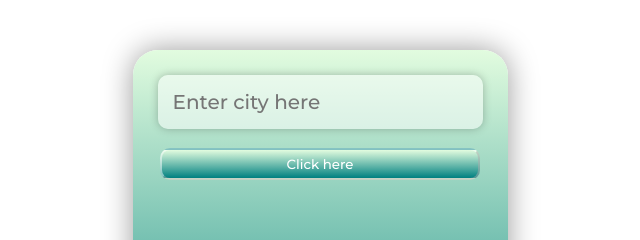
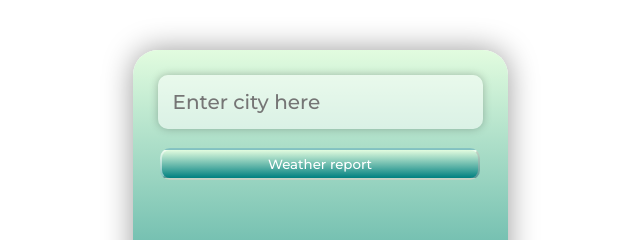
Before and after one commit to rocknrome/Weather-API, a plain HTML site: page index.html in a window 1280 px wide. Shown: the top 240 px of the page, 320-960 px from the left. Drawn offline with nearby package versions, Linux system fonts and the light colour scheme.

Commit message:
Update index.html
Updated Click here button

```diff
--- a/index.html
+++ b/index.html
@@ -15,7 +15,7 @@
       <div class="search-box">
         <input id="textInput" class="search-bar" type="text" placeholder="Enter city here" />
         <br>
-        <button id="submitButton">Click here</button>
+        <button id="submitButton">Weather report</button>
       </div>
       <h1 id="cityName"></h1>
       <h2 id="temp"></h2>
```
